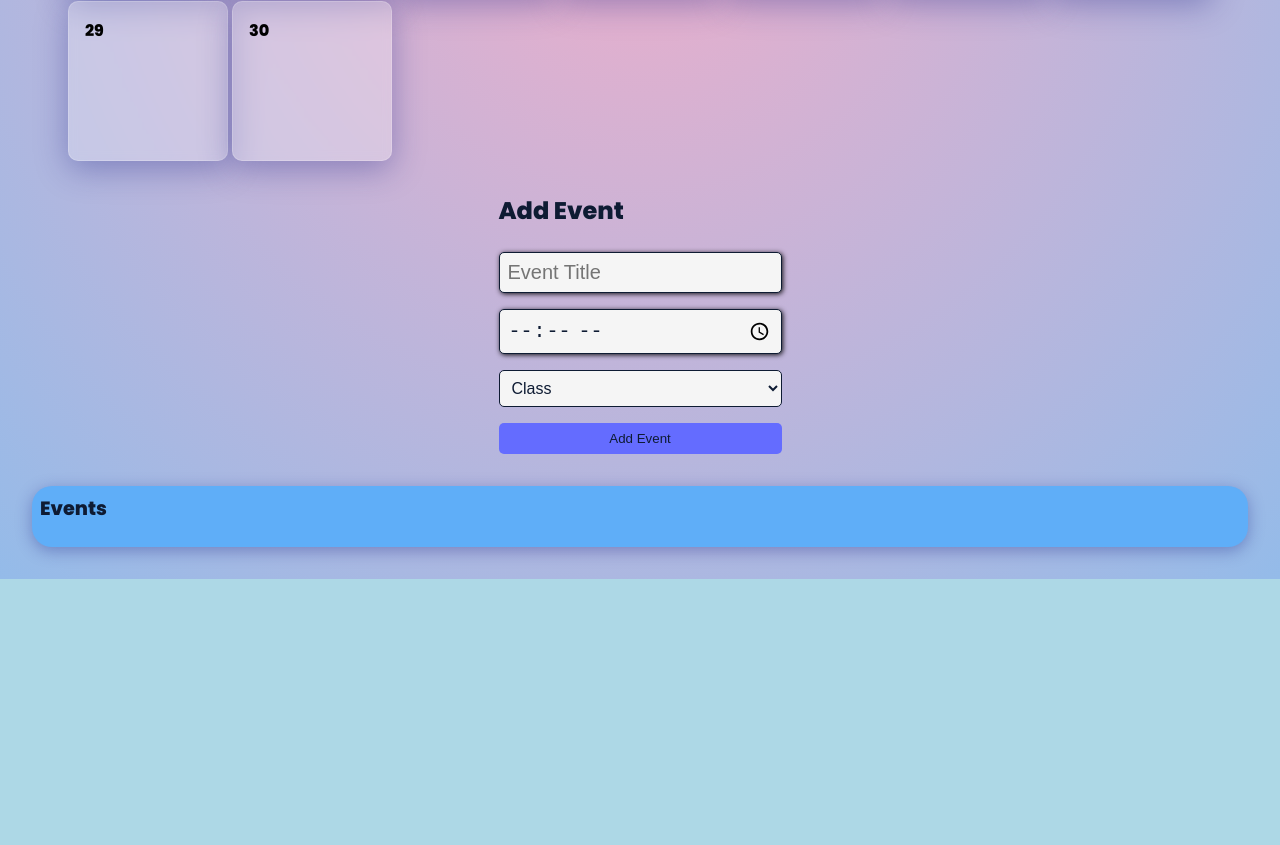
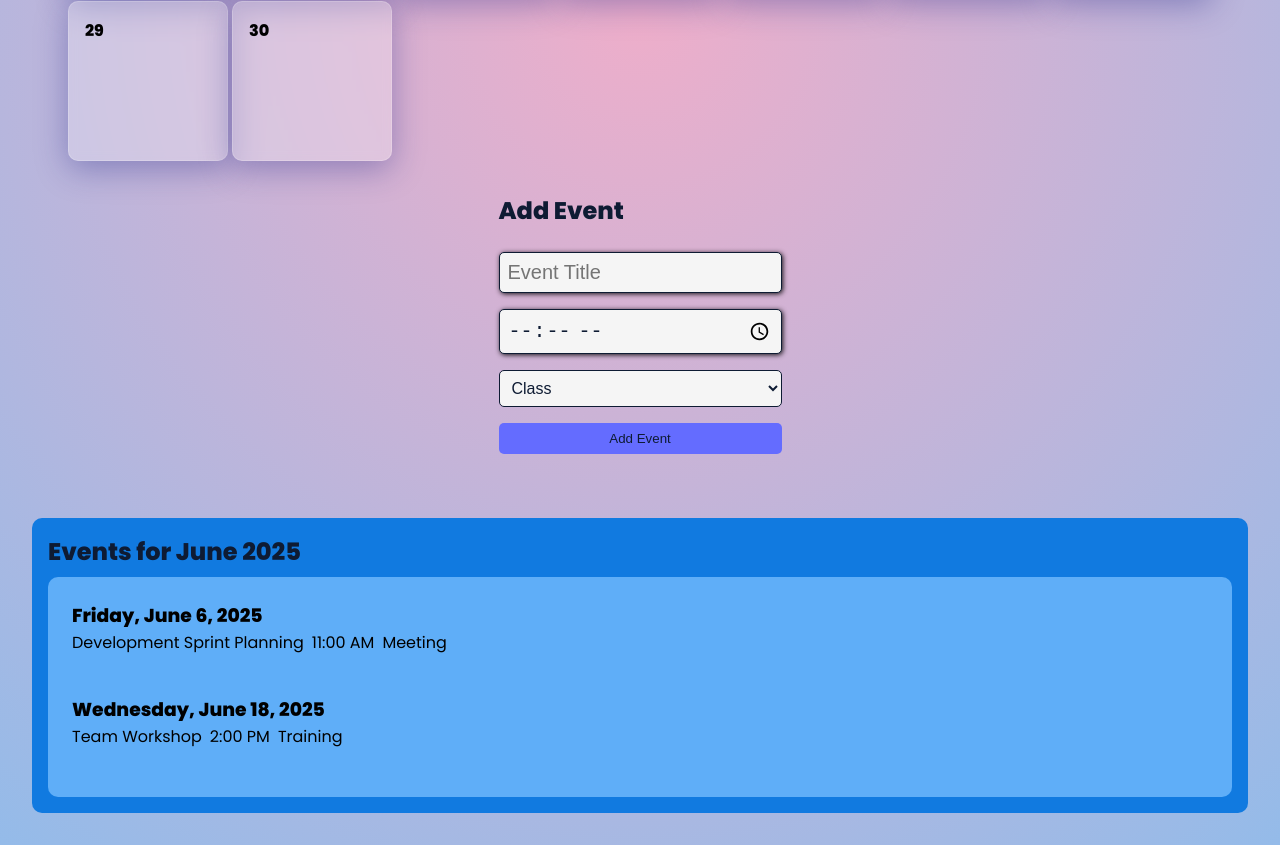
Before and after one commit to ZacksBroDev/MHKWebsite, a React (Vite) app: page /schedule in a window 1280 px wide. Shown: the part 907-1752 px from the top of the page. Before the commit the page ends 1486 px from the top, so only its background shows below. Built offline with nearby package versions, Linux system fonts and the light colour scheme.

Commit message:
added functioning csv file to schedule

```diff
--- a/src/pages/schedule/Schedule.jsx
+++ b/src/pages/schedule/Schedule.jsx
@@ -1,11 +1,13 @@
 import React, { useState, useEffect } from "react";
 import './schedule.css';
+import Papa from 'papaparse';
 
 const Schedule = () => {
   const [currentDate, setCurrentDate] = useState(new Date());
   const [currentYear, setCurrentYear] = useState(currentDate.getFullYear());
   const [currentMonth, setCurrentMonth] = useState(currentDate.getMonth());
   const [events, setEvents] = useState({});
+  const [loading, setLoading] = useState(true);
 
   const daysOfWeek = ['Sun', 'Mon', 'Tue', 'Wed', 'Thu', 'Fri', 'Sat'];
   const monthNames = [
@@ -13,36 +15,68 @@ const Schedule = () => {
     'July', 'August', 'September', 'October', 'November', 'December'
   ];
 
-  // Sample events data - you can modify this or load from an API
+  // Load CSV data
   useEffect(() => {
-    setEvents({
-      // '2025-01-15': [
-      //   { title: 'Karate Class', time: '6:00 PM', type: 'class' },
-      //   { title: 'Belt Test', time: '7:30 PM', type: 'test' }
-      // ],
-      // '2025-01-16': [
-      //   { title: 'Kids Class', time: '4:00 PM', type: 'class' }
-      // ],
-      // '2025-01-20': [
-      //   { title: 'Tournament', time: '10:00 AM', type: 'tournament' }
-      // ],
-      // // Add more events here
+    const loadScheduleData = async () => {
+      try {
+        const response = await fetch('/data/schedule.csv');
+        const csvText = await response.text();
+
+        Papa.parse(csvText, {
+          header: true,
+          skipEmptyLines: true,
+          complete: (results) => {
+            const eventsData = {};
+            results.data.forEach(row => {
+              if (row.date && row.title) {
+                const dateKey = row.date.trim();
+                if (!eventsData[dateKey]) {
+                  eventsData[dateKey] = [];
+                }
+                eventsData[dateKey].push({
+                  title: row.title.trim(),
+                  time: row.time ? row.time.trim() : '',
+                  type: row.type ? row.type.trim() : 'class'
                 });
+              }
+            });
+
+            setEvents(eventsData);
+            setLoading(false);
+          },
+          error: (error) => {
+            console.error('CSV parsing error:', error);
+            setLoading(false);
+          }
+        });
+      } catch (error) {
+        console.error('Error loading schedule:', error);
+        setLoading(false);
+      }
+    };
+
+    loadScheduleData();
   }, []);
 
-  // Function to add a new event
-  const addEvent = (dateString, event) => {
-    setEvents(prevEvents => ({
-      ...prevEvents,
-      [dateString]: prevEvents[dateString]
-        ? [...prevEvents[dateString], event]
-        : [event]
-    }));
-  };
+  // Filter events for current month only
+  const getCurrentMonthEvents = () => {
+    const currentMonthKey = `${currentYear}-${String(currentMonth + 1).padStart(2, '0')}`;
 
-  // Function to get events for a specific date
-  const getEventsForDate = (dateString) => {
-    return events[dateString] || [];
+    const monthEvents = {};
+    Object.keys(events).forEach(dateKey => {
+      if (dateKey.startsWith(currentMonthKey)) {
+        monthEvents[dateKey] = events[dateKey];
+      }
+    });
+
+    // Sort dates
+    const sortedDates = Object.keys(monthEvents).sort();
+    const sortedEvents = {};
+    sortedDates.forEach(date => {
+      sortedEvents[date] = monthEvents[date];
+    });
+
+    return sortedEvents;
   };
 
   const generateCalendarDays = () => {
@@ -62,7 +96,7 @@ const Schedule = () => {
       );
     });
 
-    // Add empty cells for days before month starts
+    // Add empty cells
     for (let i = 0; i < startingDayOfWeek; i++) {
       calendarDays.push(
         <li key={`empty-${i}`} className="empty-day"></li>
@@ -72,10 +106,10 @@ const Schedule = () => {
     // Add days of the month
     for (let day = 1; day <= daysInMonth; day++) {
       const dateString = `${currentYear}-${String(currentMonth + 1).padStart(2, '0')}-${String(day).padStart(2, '0')}`;
-      const dayEvents = getEventsForDate(dateString);
+      const dayEvents = events[dateString] || [];
 
       calendarDays.push(
-        <li key={`day-${day}`} className="calendar-day" onClick={() => handleDayClick(dateString)}>
+        <li key={`day-${day}`} className="calendar-day">
           <time dateTime={dateString}>
             <div className="date">{day}</div>
             <div className="events">
@@ -94,19 +128,14 @@ const Schedule = () => {
     return calendarDays;
   };
 
-  // Handle clicking on a day (could open a modal to add events)
-  const handleDayClick = (dateString) => {
-    const eventTitle = prompt('Enter event title:');
-    const eventTime = prompt('Enter event time:');
-    const eventType = prompt('Enter event type (class/test/tournament):') || 'class';
-
-    if (eventTitle && eventTime) {
-      addEvent(dateString, {
-        title: eventTitle,
-        time: eventTime,
-        type: eventType
+  const formatDate = (dateString) => {
+    const date = new Date(dateString);
+    return date.toLocaleDateString('en-US', {
+      weekday: 'long',
+      year: 'numeric',
+      month: 'long',
+      day: 'numeric'
     });
-    }
   };
 
   const previousMonth = () => {
@@ -126,6 +155,13 @@ const Schedule = () => {
       setCurrentMonth(currentMonth + 1);
     }
   };
+
+  if (loading) {
+    return <div className="schedule">Loading schedule...</div>;
+  }
+
+  const currentMonthEvents = getCurrentMonthEvents();
+
 
   return (
     <div className="schedule">
@@ -150,22 +186,30 @@ const Schedule = () => {
         <button>Add Event</button>
       </div>
 
-      <div className="event-list">
-        <h2>Events</h2>
-        <ul>
-          {Object.entries(events).map(([date, dayEvents]) => (
-            <li key={date}>
-              <strong>{date}</strong>
-              <ul>
+      <div className="events-section">
+          <h2>Events for {monthNames[currentMonth]} {currentYear}</h2>
+          {Object.keys(currentMonthEvents).length === 0 ? (
+            <p className="no-events-message">No events this month</p>
+          ) : (
+            <div className="events-list">
+              {Object.entries(currentMonthEvents).map(([date, dayEvents]) => (
+                <div key={date} className="date-group">
+                  <h3 className="date-header">{formatDate(date)}</h3>
+                  <div className="events-for-date">
                     {dayEvents.map((event, index) => (
-                  <li key={index}>
-                    {event.title} - {event.time} ({event.type})
-                  </li>
+                      <div key={index} className={`event-item event-${event.type}`}>
+                        <div className="event-details">
+                          <span className="event-title">{event.title}</span>
+                          <span className="event-time">{event.time}</span>
+                          <span className="event-type">{event.type}</span>
+                        </div>
+                      </div>
                     ))}
-              </ul>
-            </li>
+                  </div>
+                </div>
               ))}
-        </ul>
+            </div>
+          )}
         </div>
     </div>
   );
--- a/src/pages/schedule/schedule.css
+++ b/src/pages/schedule/schedule.css
@@ -132,6 +132,17 @@ h1 {
   margin-bottom: 0.5rem;
   background-color: transparent;
 }
+.event-title{
+  background-color: transparent;
+}
+.events{
+  background-color: transparent;
+  color: var(--text);
+  font-size: 0.9rem;
+}
+.event{
+  background-color: transparent;
+}
 
 li strong{
   font-weight: 600;
@@ -188,3 +199,53 @@ select{
   font-size: 1rem;
   font-weight: 500;
 }
+
+
+.events-section{
+  width: 100%;
+  margin-top: 2rem;
+  background-color: var(--secondary);
+  padding: 1rem;
+  border-radius: 10px;
+}
+.events-section h2{
+  font-size: 1.5rem;
+  font-weight: 600;
+  color: var(--text);
+  margin-bottom: 0.5rem;
+  background-color: transparent;
+}
+.date-group{
+  background-color: transparent;
+  padding: 0.5rem;
+  margin-bottom: 1.5rem;
+}
+.events-list{
+  background-color: var(--primary);
+  padding: 1rem;
+  border-radius: 10px;
+
+}
+.event-details{
+  background-color: transparent;
+}
+.event-title{
+  background-color: transparent;
+}
+.date-header{
+  background-color: transparent;
+}
+.events-for-date{
+  background-color: transparent;
+}
+.event-item{
+  background-color: transparent;
+}
+.event-time{
+  background-color: transparent;
+  padding-left: .5rem;
+}
+.event-type{
+  background-color: transparent;
+  padding-left: .5rem;
+}
```
Also changed, not shown: public/data/schedule.csv (added). Lines whose indentation alone changed are shown as unchanged.
